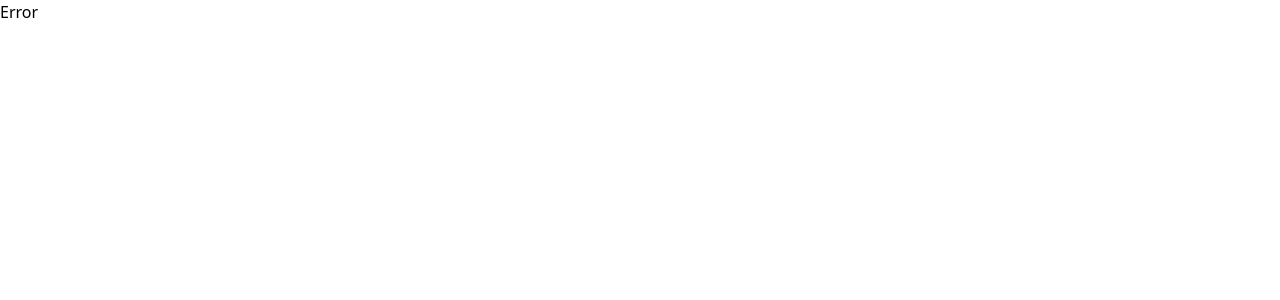
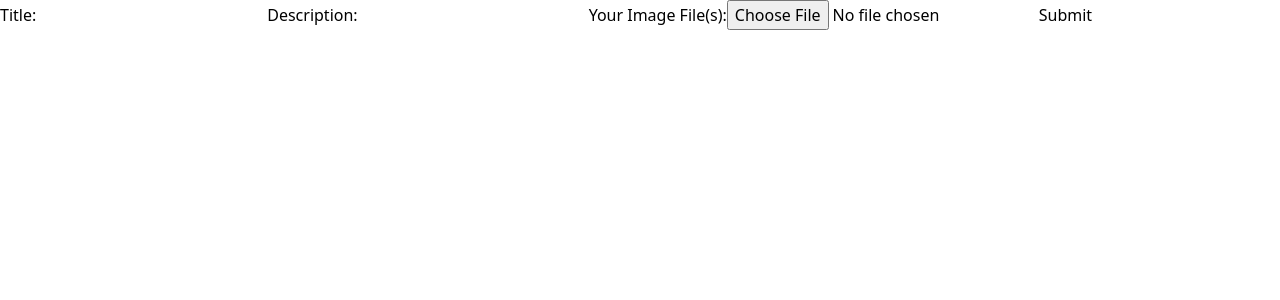
Before and after one commit to 0xJariel/Adventure-Site, a React (Vite) app in the folder client/: page /new in a window 1280 px wide. Before the commit this address had no page. Shown: the top 300 px of the page. Built offline with nearby package versions, Linux system fonts and the light colour scheme.

Commit message:
new adventure form

```diff
--- a/client/src/components/QueryBar.jsx
+++ b/client/src/components/QueryBar.jsx
@@ -1,7 +1,8 @@
 import React, { Children } from "react";
 
 function QuerySelector({ children }) {
-  return <div className="flex">{children}</div>;
+  // for styling purposes mainly and fun!
+  return <div className="flex gap-3">{children}</div>;
 }
 
 export default QuerySelector;
--- a/client/src/components/QueryButton.jsx
+++ b/client/src/components/QueryButton.jsx
@@ -1,23 +1,23 @@
 import React, { Children, useContext } from "react";
-
-function QueryButton({ name }) {
+import axios from "axios";
+// takes in a category name > returns database results and changes the state
+function QueryButton({ name, stateChangeFunction }) {
   const filteredName = name.toLowerCase();
-  // const { setAdventures } = useContext();
-
   // ! speed considerations when querying the database
   // >>caching mechanisms or optimizing database queries
   async function queryFunction() {
     try {
-      const response = await axios.get(`/api/category/${filteredName}`);
+      // change to filtered name when database responds to all lowercase inputs
+      const response = await axios.get(`/api/category/${name}`);
       console.log(response.data);
-      setAdventures(response.data);
+      stateChangeFunction(response.data);
     } catch (error) {
       console.error(error);
     }
   }
 
   return (
-    <div className="" onClick={queryFunction}>
+    <div className=" px-4 rounded-full" onClick={queryFunction}>
       {name}
     </div>
   );
--- a/client/src/main.jsx
+++ b/client/src/main.jsx
@@ -5,6 +5,7 @@ import "./index.css";
 import { createBrowserRouter, RouterProvider } from "react-router-dom";
 import Home from "./pages/home.jsx";
 import Error from "./pages/Error.jsx";
+import New from "./pages/New.jsx";
 
 const router = createBrowserRouter([
   {
@@ -13,6 +14,7 @@ const router = createBrowserRouter([
     children: [{ index: true, element: <Home /> }],
     errorElement: <Error />,
   },
+  { path: "/new", element: <New />, errorElement: <Error /> },
 ]);
 
 ReactDOM.createRoot(document.getElementById("root")).render(
--- a/client/src/pages/Home.jsx
+++ b/client/src/pages/Home.jsx
@@ -16,10 +16,10 @@ function Home() {
       <WelcomeMsg />
       <Highlight />
       <QueryBar setAdventures={setAdventures}>
-        <QueryButton name={"Backpacking"} />
-        <QueryButton name={"Hiking"} />
-        <QueryButton name={"Rafting"} />
-        <QueryButton name={"Ski Touring"} />
+        <QueryButton name={"Backpacking"} stateChangeFunction={setAdventures} />
+        <QueryButton name={"Hiking"} stateChangeFunction={setAdventures} />
+        <QueryButton name={"Rafting"} stateChangeFunction={setAdventures} />
+        <QueryButton name={"Ski Touring"} stateChangeFunction={setAdventures} />
       </QueryBar>
 
       <AdventureList adventures={adventures} />
--- /dev/null
+++ b/client/src/pages/New.jsx
@@ -0,0 +1,66 @@
+import React, { useState } from "react";
+import axios from "axios";
+
+function New() {
+  const [file, setFile] = useState(null);
+  const [title, setTitle] = useState(null);
+  const [description, setDescription] = useState(null);
+
+  const handleTitleChange = () => {};
+  const handleDescriptionChange = () => {};
+  const handleFileChange = (e) => {
+    setFile(e.target.files[0]);
+    console.log(e);
+  };
+
+  const formExtractor = (e) => {
+    const inputs = e.target;
+    console.log(inputs);
+  };
+
+  const handleSubmit = (e) => {
+    console.log(e);
+    e.preventDefault();
+    const fd = new FormData();
+    fd.append("title", title);
+    fd.append("description", description);
+    fd.append("file", file);
+
+    if (!file) {
+      console.log("Inputs do not pass the vibe check :/");
+      return;
+    }
+
+    console.log("form passes vibe check.");
+    console.log(`check it out brah ${fd}`);
+
+    // axios.post("/api/adventures/new", fc);
+  };
+
+  return (
+    <div>
+      <form onSubmit={handleSubmit}>
+        <label htmlFor="title">
+          Title:
+          <input type="text" onChange={handleTitleChange} />
+        </label>
+        <label htmlFor="description" onChange={handleDescriptionChange}>
+          Description:
+          <input type="text" />
+        </label>
+        <label>
+          {`Your Image File(s)`}:
+          <input
+            type="file"
+            name="myImage"
+            accept="image/png, image/gif, image/jpeg"
+            onChange={handleFileChange}
+          />
+        </label>
+        <button>Submit</button>
+      </form>
+    </div>
+  );
+}
+
+export default New;
--- a/client/src/pages/NewAdventure.jsx
+++ /dev/null
@@ -1,18 +0,0 @@
-import React from "react";
-
-function NewAdventure() {
-  return (
-    <div>
-      <form action="/newAdventure" method="POST">
-        <label htmlFor="title">
-          <input type="text" />
-        </label>
-        <label htmlFor="description">
-          <input type="text" />
-        </label>
-      </form>
-    </div>
-  );
-}
-
-export default NewAdventure;
```
Also changed, not shown: 2 other files (tests, documents, lock files or other folders).
